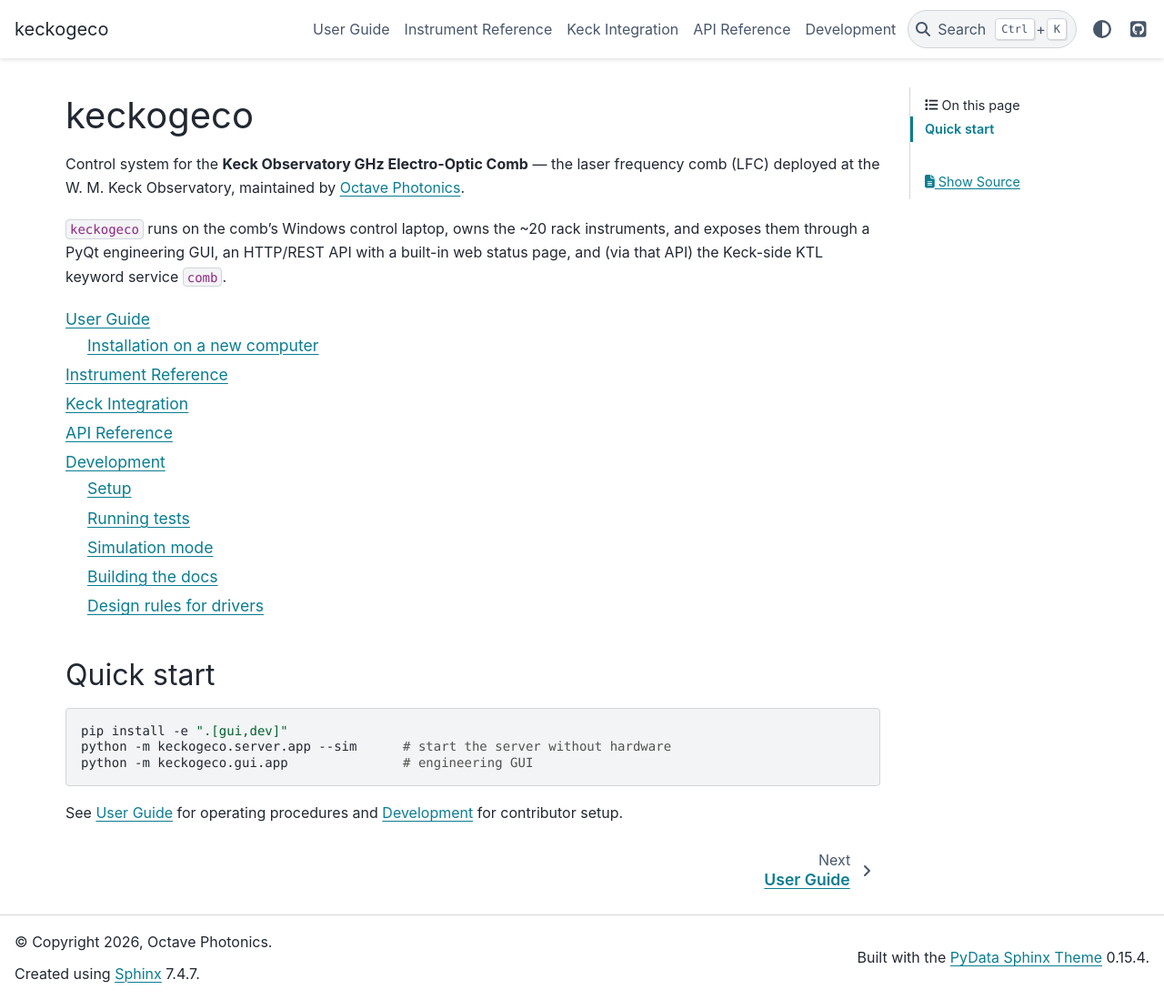
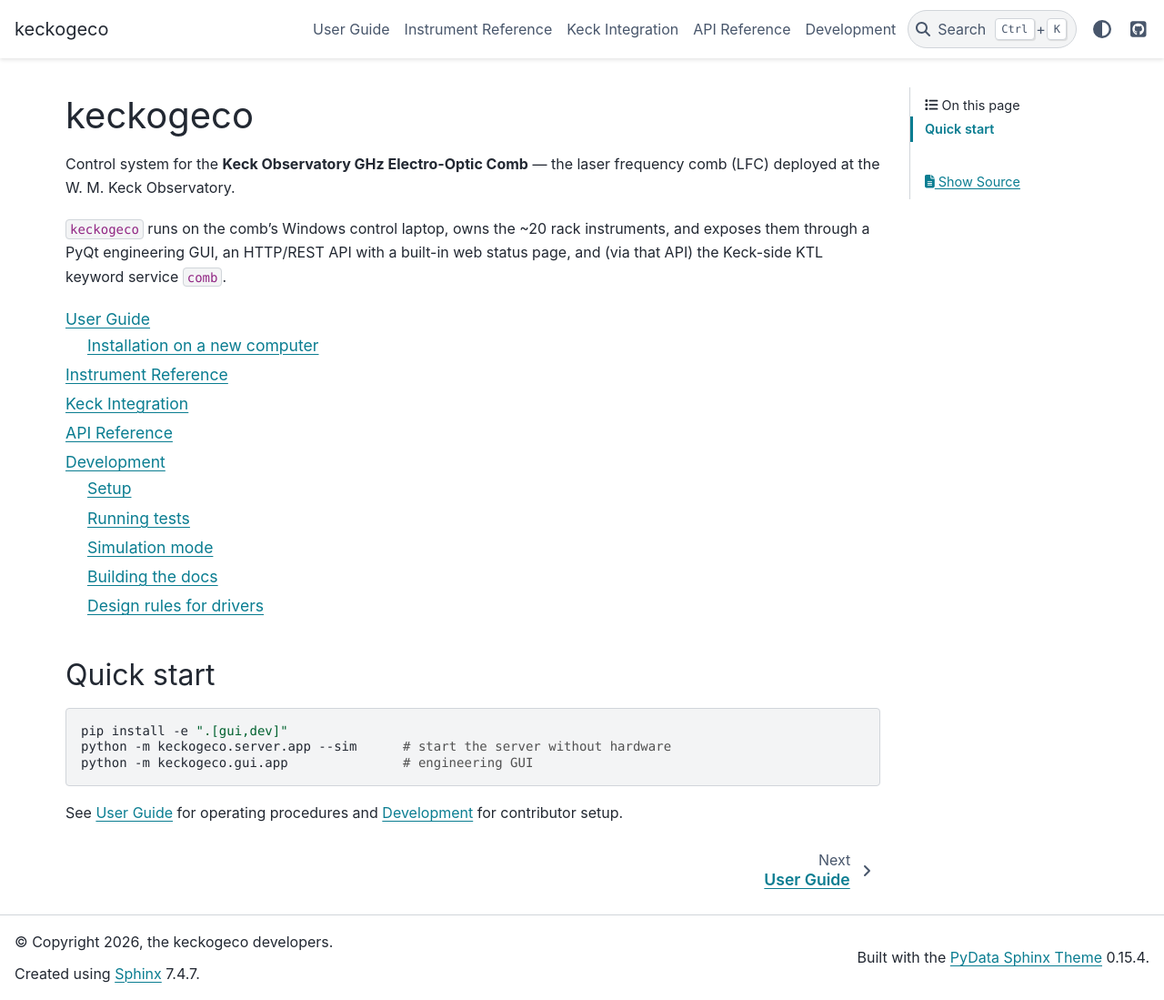
Before and after one commit to DanHickstein/keckogeco, a Sphinx documentation site: the page built from docs/index.md, in a window 1280 px wide and 1099 px high. Shown: the whole window at 91% size. Built offline with Sphinx 7.4.7 and the PyData theme 0.15.4, drawn with Linux system fonts in a browser that asks for light colours.

Commit message:
Remove company mentions; project speaks as 'the keckogeco developers'
Docs copyright, license holder, GUI docstring, keyword-changes wording,
and AGENTS.md updated. 'Octave waveguide' hardware references are the
physics term and unchanged. Also fixes a README typo.

Co-Authored-By: Claude Fable 5 <noreply@anthropic.com>

```diff
--- a/docs/conf.py
+++ b/docs/conf.py
@@ -3,7 +3,7 @@
 import keckogeco
 
 project = "keckogeco"
-copyright = "2026, Octave Photonics"
+copyright = "2026, the keckogeco developers"
 author = "Daniel Hickstein"
 version = release = keckogeco.__version__
 
--- a/docs/index.md
+++ b/docs/index.md
@@ -1,8 +1,7 @@
 # keckogeco
 
 Control system for the **Keck Observatory GHz Electro-Optic Comb** — the
-laser frequency comb (LFC) deployed at the W. M. Keck Observatory,
-maintained by [Octave Photonics](https://www.octavephotonics.com).
+laser frequency comb (LFC) deployed at the W. M. Keck Observatory.
 
 `keckogeco` runs on the comb's Windows control laptop, owns the ~20 rack
 instruments, and exposes them through a PyQt engineering GUI, an HTTP/REST
```
Also changed, not shown: AGENTS.md (+1 -1 lines), README.md (+1 -1 lines), ktl/keyword-changes.md (+1 -1 lines), 2 other files.
